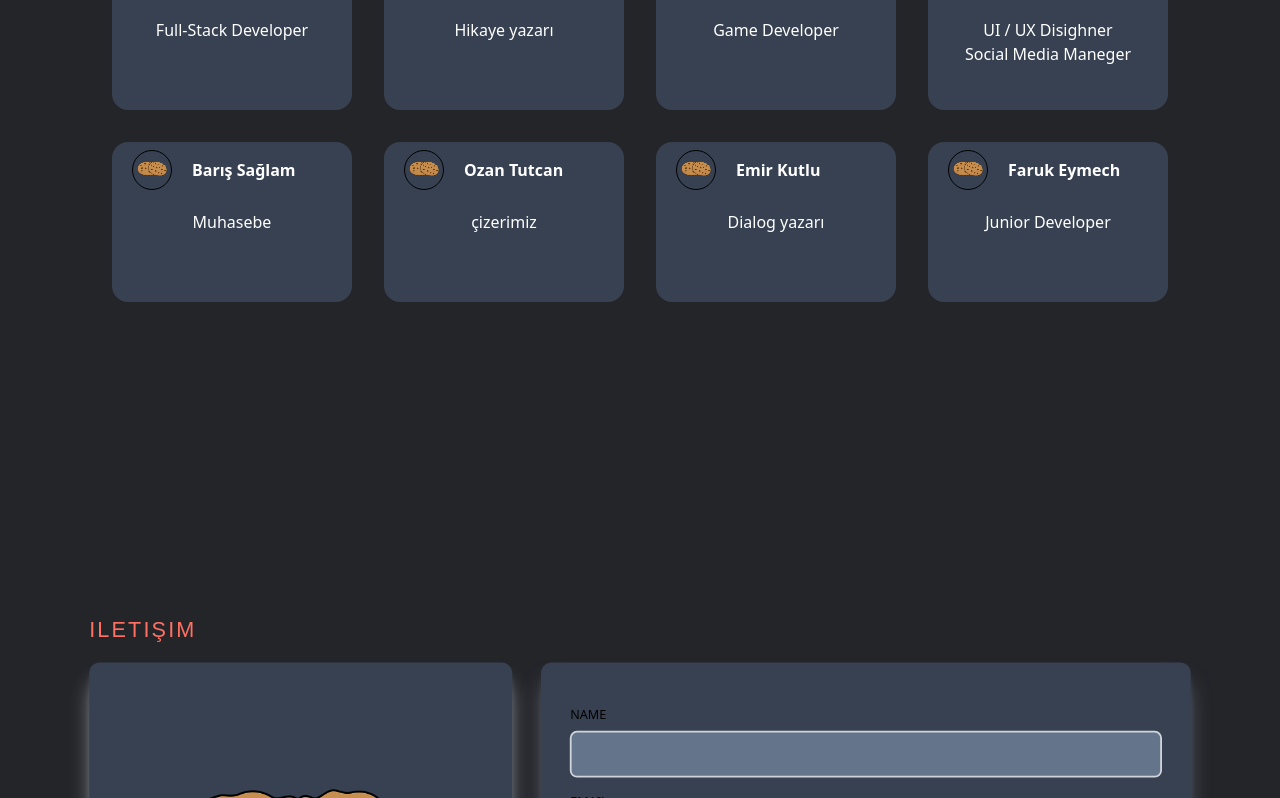
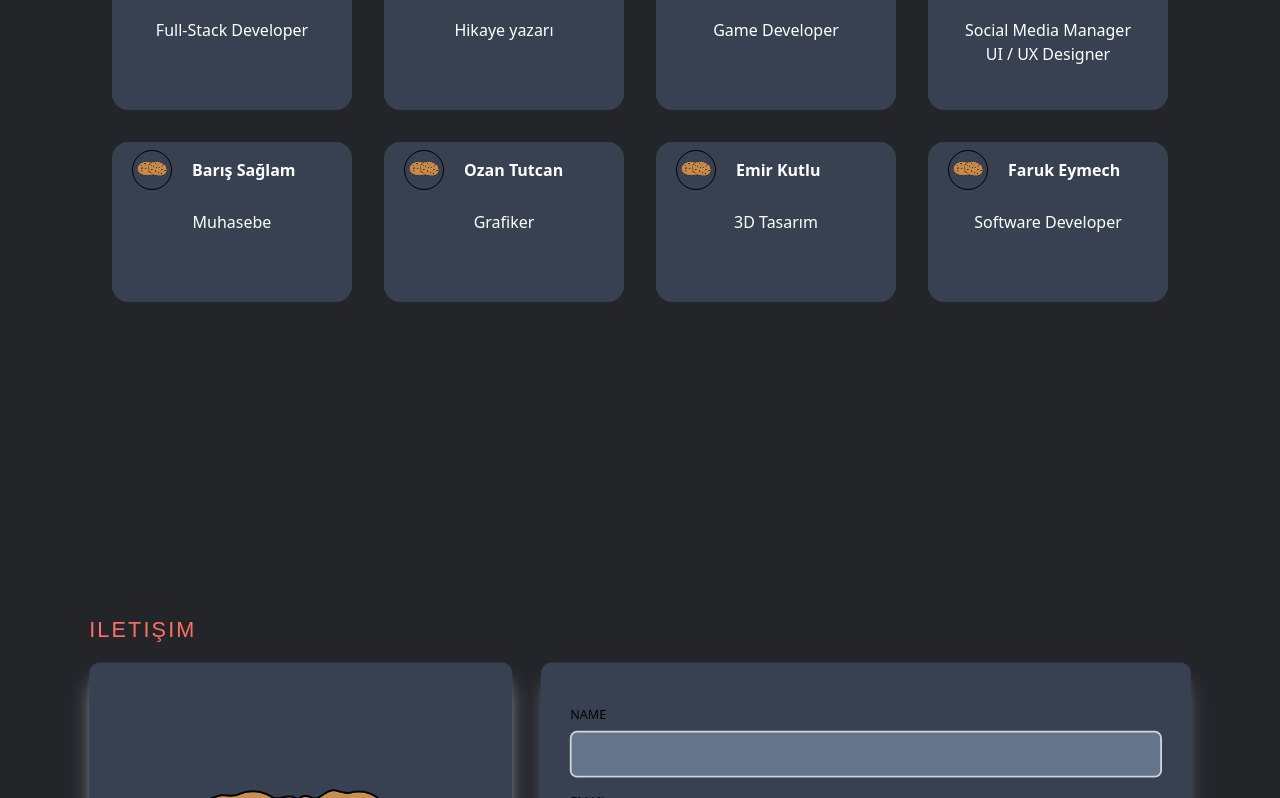
Before and after one commit to Cookie-Games-Kozmos/cookie-games, a Next.js app: page / in a window 1280 px wide. Shown: the part 1882-2680 px from the top of the page. Built offline with nearby package versions, Linux system fonts and the light colour scheme.

Commit message:
Changing Rules

```diff
--- a/components/People.js
+++ b/components/People.js
@@ -58,7 +58,7 @@ const People = () => {
             <h1 className=" font-bold text-center ">ِAbdurrahman Şahin</h1>
           </div>
           <h1 className=" pt-5 text-center">
-            UI / UX Disighner <br /> Social Media Maneger
+            Social Media Manager <br /> UI / UX Designer
           </h1>
         </div>
 
@@ -85,7 +85,7 @@ const People = () => {
             />
             <h1 className=" font-bold text-center ">Ozan Tutcan</h1>
           </div>
-          <h1 className=" pt-5 text-center">çizerimiz</h1>
+          <h1 className=" pt-5 text-center">Grafiker</h1>
         </div>
 
         <div className=" h-40 w-60 rounded-2xl bg-gray-700 ">
@@ -98,7 +98,7 @@ const People = () => {
             />
             <h1 className=" font-bold text-center ">Emir Kutlu </h1>
           </div>
-          <h1 className=" pt-5 text-center">Dialog yazarı</h1>
+          <h1 className=" pt-5 text-center">3D Tasarım</h1>
         </div>
 
         <div className=" h-40 w-60 rounded-2xl bg-gray-700 ">
@@ -111,7 +111,7 @@ const People = () => {
             />
             <h1 className=" font-bold text-center ">Faruk Eymech</h1>
           </div>
-          <h1 className=" pt-5 text-center">Junior Developer</h1>
+          <h1 className=" pt-5 text-center">Software Developer</h1>
         </div>
       </div>
     </div>
```
